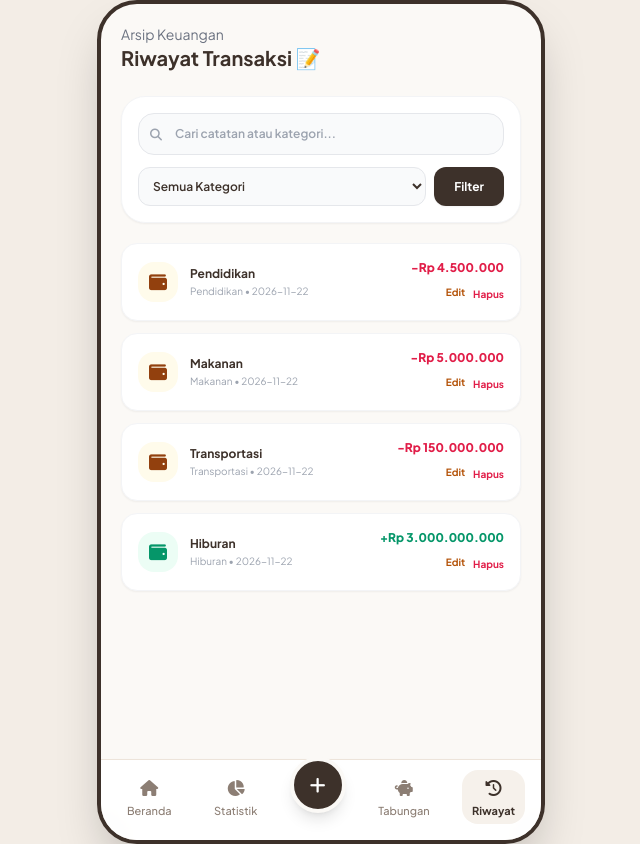
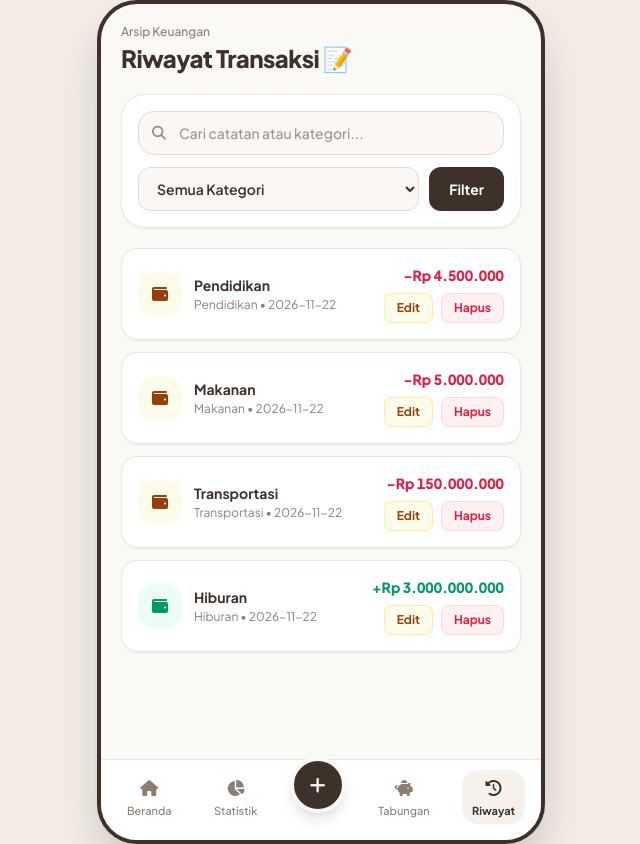
Before and after one commit to Ochanneyl/finance_tracker, a Flask app: page /riwayat in a window 1280 px wide. Shown: the whole page, without its empty margins (319-959 px from the left). Run offline with Flask 3, Linux system fonts and the light colour scheme; a user stored in the database is signed in; data comes from the database, SQL or seed files in the repository; some libraries are stand-ins or nearby versions.

Commit message:
Refactor riwayat.html for improved styling and layout

```diff
--- a/project_finance_tracker/templates/riwayat.html
+++ b/project_finance_tracker/templates/riwayat.html
@@ -2,22 +2,22 @@
 {% block content %}
 <div class="p-5">
     <!-- Header -->
-    <div class="flex justify-between items-center mb-6">
+    <div class="flex justify-between items-center mb-5">
         <div>
-            <p class="text-sm text-gray-500">Arsip Keuangan</p>
-            <h1 class="text-xl font-bold text-[#3d312a]">Riwayat Transaksi 📝</h1>
+            <p class="text-xs font-medium text-[#8c7e74]">Arsip Keuangan</p>
+            <h1 class="text-2xl font-extrabold text-[#3d312a] tracking-tight mt-0.5">Riwayat Transaksi 📝</h1>
         </div>
     </div>
 
     <!-- Kotak Pencarian & Filter -->
-    <div class="bg-white p-4 rounded-3xl border border-gray-100 shadow-sm mb-5">
+    <div class="bg-white p-4 rounded-3xl border border-[#ede4da] shadow-sm mb-5">
         <form action="{{ url_for('riwayat') }}" method="GET" class="space-y-3">
             <div class="relative">
-                <i class="fa-solid fa-magnifying-glass absolute left-3 top-3.5 text-gray-400 text-xs"></i>
-                <input type="text" name="q" value="{{ q }}" placeholder="Cari catatan atau kategori..." class="w-full bg-gray-50 border border-gray-200 pl-9 pr-3 py-3 rounded-2xl text-xs font-semibold text-[#3d312a] focus:outline-none">
+                <i class="fa-solid fa-magnifying-glass absolute left-3.5 top-1/2 -translate-y-1/2 text-[#9c8d82] text-sm"></i>
+                <input type="text" name="q" value="{{ q }}" placeholder="Cari catatan atau kategori..." class="w-full h-11 bg-[#faf7f4] border border-[#e6dcd0] pl-10 pr-3.5 rounded-2xl text-sm font-medium text-[#3d312a] placeholder:text-[#a39489] focus:outline-none focus:border-[#3d312a] focus:bg-white transition-colors">
             </div>
-            <div class="flex space-x-2">
-                <select name="kategori" class="flex-1 bg-gray-50 border border-gray-200 p-2.5 rounded-xl text-xs font-semibold text-[#3d312a] focus:outline-none">
+            <div class="flex items-center gap-2.5">
+                <select name="kategori" class="flex-1 h-11 bg-[#faf7f4] border border-[#e6dcd0] px-3.5 rounded-xl text-sm font-semibold text-[#3d312a] focus:outline-none focus:border-[#3d312a] focus:bg-white transition-colors">
                     <option value="">Semua Kategori</option>
                     <option value="Makanan" {% if kategori == 'Makanan' %}selected{% endif %}>Makanan</option>
                     <option value="Transportasi" {% if kategori == 'Transportasi' %}selected{% endif %}>Transportasi</option>
@@ -27,7 +27,7 @@
                     <option value="Kesehatan" {% if kategori == 'Kesehatan' %}selected{% endif %}>Kesehatan</option>
                     <option value="Lainnya" {% if kategori == 'Lainnya' %}selected{% endif %}>Lainnya</option>
                 </select>
-                <button type="submit" class="bg-[#3d312a] text-white px-5 py-2.5 rounded-xl text-xs font-bold shadow-sm">
+                <button type="submit" class="h-11 shrink-0 bg-[#3d312a] hover:bg-[#2c221d] active:scale-[0.97] text-white px-5 rounded-xl text-sm font-bold shadow-sm transition-all">
                     Filter
                 </button>
             </div>
@@ -38,26 +38,26 @@
     <div class="space-y-3">
         {% if transaksi %}
             {% for t in transaksi %}
-            <div class="bg-white p-4 rounded-2xl border border-gray-100 shadow-sm flex items-center justify-between gap-3">
-                <div class="flex items-center space-x-3 min-w-0">
-                    <div class="w-10 h-10 shrink-0 rounded-2xl {% if t.jenis == 'pemasukan' %}bg-emerald-50 text-emerald-600{% else %}bg-amber-50 text-amber-800{% endif %} flex items-center justify-center text-lg">
+            <div class="bg-white p-4 rounded-2xl border border-[#ede4da] shadow-sm flex items-center justify-between gap-3">
+                <div class="flex items-center gap-3 min-w-0">
+                    <div class="w-11 h-11 shrink-0 rounded-2xl {% if t.jenis == 'pemasukan' %}bg-emerald-50 text-emerald-600{% else %}bg-amber-50 text-amber-800{% endif %} flex items-center justify-center text-base">
                         <i class="fa-solid fa-wallet"></i>
                     </div>
                     <div class="min-w-0">
-                        <h4 class="font-bold text-xs text-[#3d312a] truncate">{{ t.catatan if t.catatan else t.kategori }}</h4>
-                        <p class="text-[10px] text-gray-400 mt-0.5">{{ t.kategori }} • {{ t.tanggal }}</p>
+                        <h4 class="font-bold text-sm text-[#3d312a] truncate">{{ t.catatan if t.catatan else t.kategori }}</h4>
+                        <p class="text-xs text-[#8c7e74] mt-0.5 truncate">{{ t.kategori }} • {{ t.tanggal }}</p>
                     </div>
                 </div>
-                <div class="text-right shrink-0">
-                    <span class="block font-extrabold text-xs {% if t.jenis == 'pemasukan' %}text-emerald-600{% else %}text-rose-600{% endif %}">
+                <div class="flex flex-col items-end shrink-0">
+                    <span class="block font-extrabold text-sm tabular-nums {% if t.jenis == 'pemasukan' %}text-emerald-600{% else %}text-rose-600{% endif %}">
                         {% if t.jenis == 'pemasukan' %}+{% else %}-{% endif %}Rp {{ t.jumlah | rupiah }}
                     </span>
-                    <div class="flex items-center justify-end space-x-2 mt-1">
-                        <a href="{{ url_for('edit_transaksi', id=t.id) }}" class="text-[10px] font-bold text-amber-700 hover:underline">
+                    <div class="flex items-center justify-end gap-2 mt-2">
+                        <a href="{{ url_for('edit_transaksi', id=t.id) }}" class="inline-flex items-center justify-center px-3 py-1.5 rounded-lg bg-amber-50 hover:bg-amber-100 active:scale-95 text-xs font-bold text-amber-800 border border-amber-200/70 transition-all">
                             Edit
                         </a>
-                        <form action="{{ url_for('hapus_transaksi', id=t.id) }}" method="POST" onsubmit="return confirm('Yakin mau hapus transaksi ini?');" class="inline">
-                            <button type="submit" class="text-[10px] font-bold text-rose-600 hover:underline">
+                        <form action="{{ url_for('hapus_transaksi', id=t.id) }}" method="POST" onsubmit="return confirm('Yakin mau hapus transaksi ini?');" class="inline-flex">
+                            <button type="submit" class="inline-flex items-center justify-center px-3 py-1.5 rounded-lg bg-rose-50 hover:bg-rose-100 active:scale-95 text-xs font-bold text-rose-600 border border-rose-200/70 transition-all">
                                 Hapus
                             </button>
                         </form>
@@ -66,8 +66,8 @@
             </div>
             {% endfor %}
         {% else %}
-            <div class="text-center py-12 bg-white rounded-3xl border border-gray-100">
-                <p class="text-xs text-gray-400">Tidak ada riwayat transaksi yang ditemukan.</p>
+            <div class="text-center py-12 bg-white rounded-3xl border border-[#ede4da]">
+                <p class="text-sm text-[#8c7e74]">Tidak ada riwayat transaksi yang ditemukan.</p>
             </div>
         {% endif %}
     </div>
```
